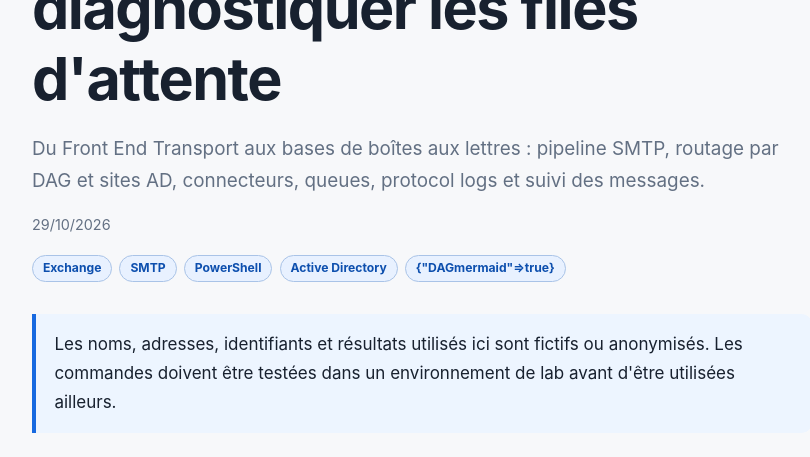
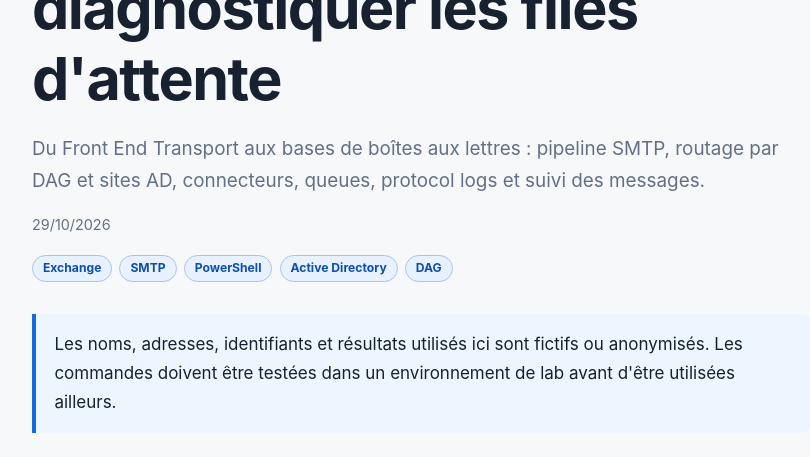
Before and after one commit to Coubiac/coubiac.github.io, a Jekyll site: the page built from _posts/2026-10-29-exchange-transport-smtp-routage-connecteurs-files-attente.md, in a window 1280 px wide and 900 px high, scrolled down 415 px, cut to the strip 0-457 px from the top of the window. Shown: the whole strip, without its empty margins (50-860 px from the left). Built offline with Jekyll 4.4.1, drawn with Linux system fonts in a browser that asks for light colours; some of the changed text lies outside the part shown.

Commit message:
fix: séparer correctement les tags YAML des propriétés

```diff
--- a/_posts/2026-10-29-exchange-transport-smtp-routage-connecteurs-files-attente.md
+++ b/_posts/2026-10-29-exchange-transport-smtp-routage-connecteurs-files-attente.md
@@ -8,7 +8,8 @@ tags:
   - SMTP
   - PowerShell
   - Active Directory
-  - DAGmermaid: true
+  - DAG
+mermaid: true
 permalink: /articles/exchange-transport-smtp-routage-connecteurs-files-attente/
 ---
 
```
